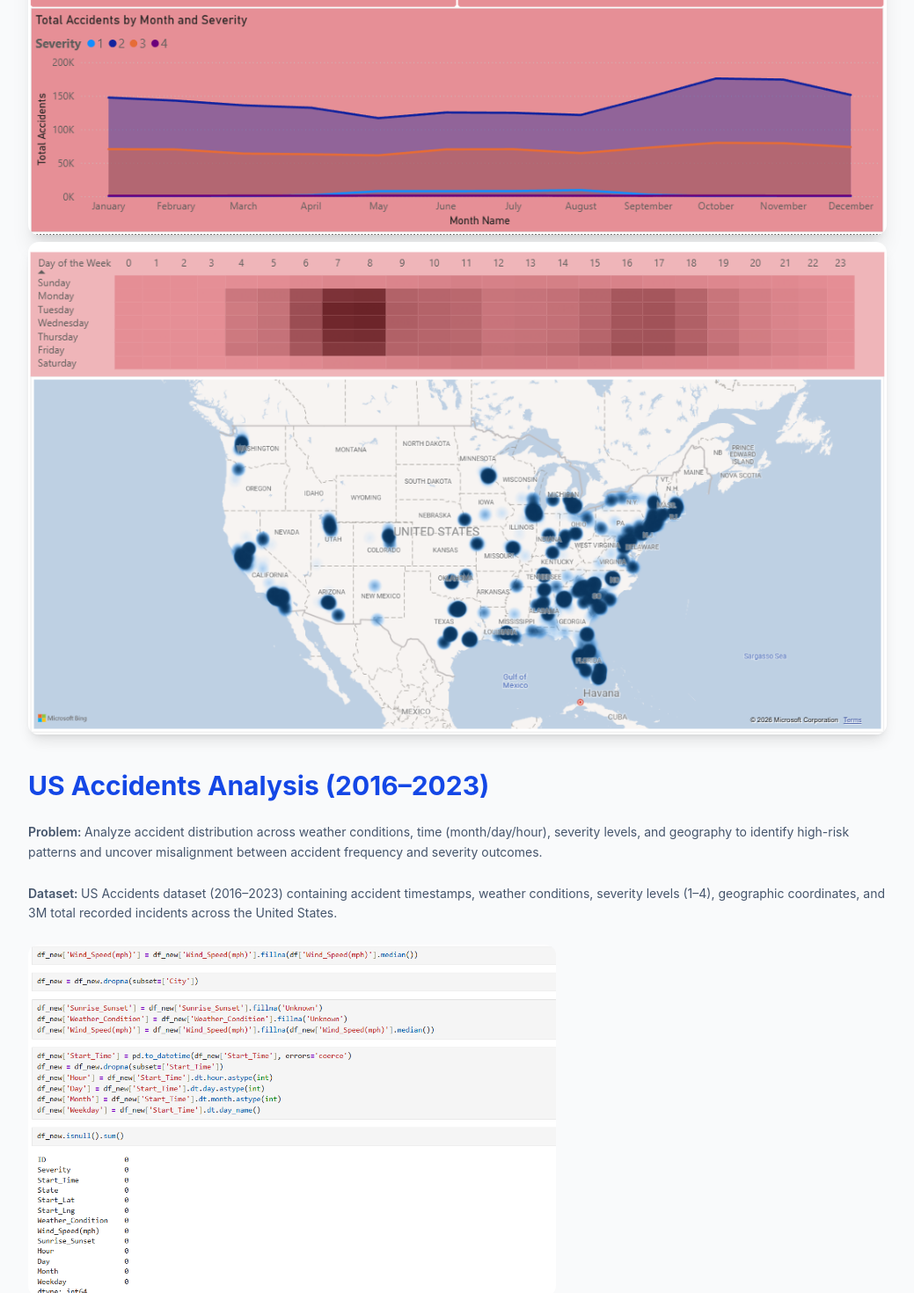
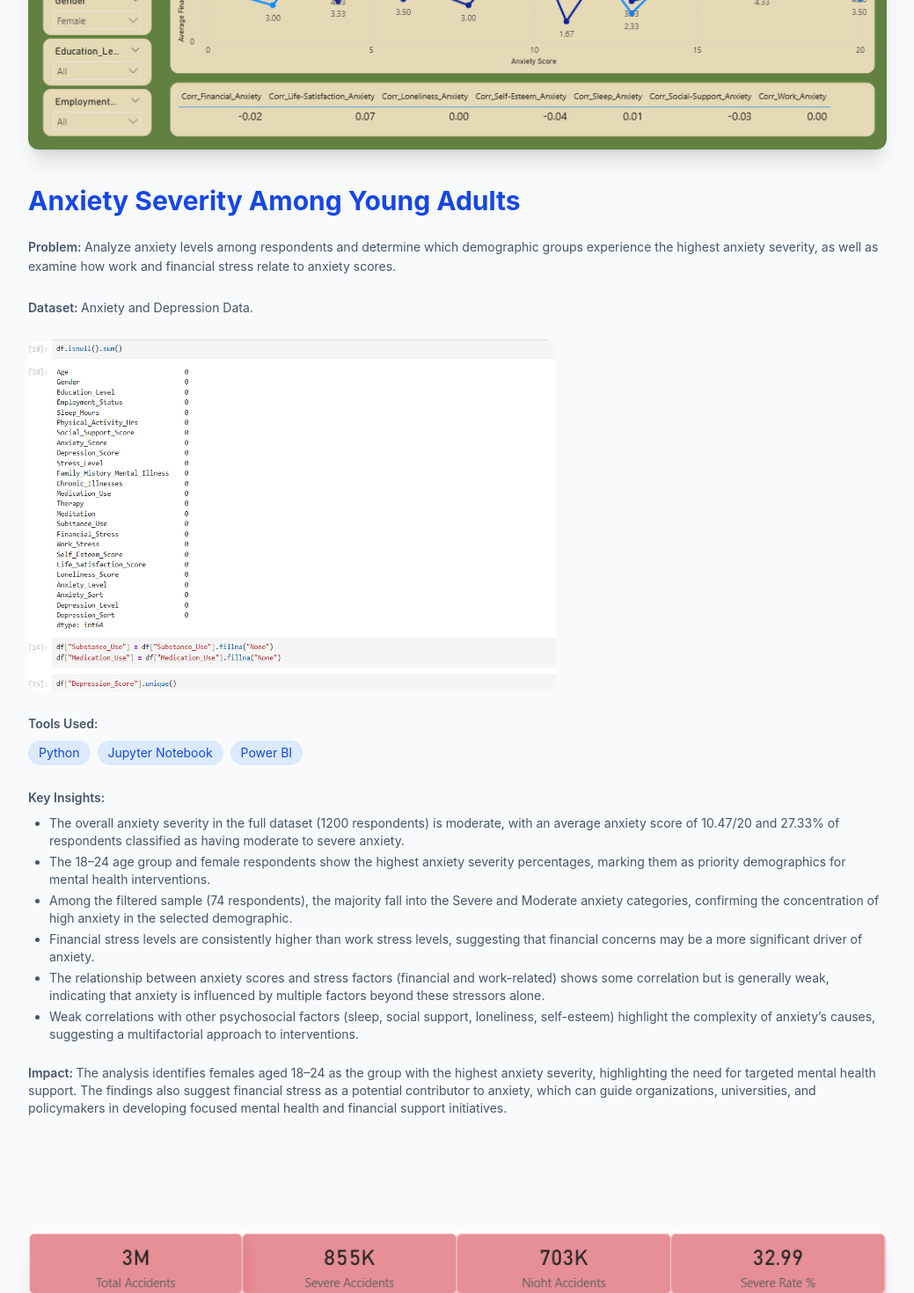
Before and after one commit to adrianefrndz/eds, a React (Vite) app: page / in a window 1280 px wide. Shown: the part 3563-5033 px from the top of the page at 88% size, without its empty margins (120-1159 px from the left). Built offline with nearby package versions, Linux system fonts and the light colour scheme.

Commit message:
small updates

```diff
--- a/src/data/dataAnalytics.ts
+++ b/src/data/dataAnalytics.ts
@@ -3,22 +3,53 @@ import employeePerformanceOverview from "../assets/dataAnalytics/performance.png
 import us1 from "../assets/dataAnalytics/us1.png";
 import us2 from "../assets/dataAnalytics/us2.png";
 import usDataCleaning from "../assets/dataAnalytics/us-dataCleaning.png";
+import anxiety from "../assets/dataAnalytics/anxiety.png";
+import anxietyDataCleaning from "../assets/dataAnalytics/anxiety-dataCleaning.png";
 
 export type Project = {
   title: string;
   imageUrl: string;
-  imageUrl2?:string;
-  imageDataCleaning?:string;
+  imageUrl2?: string;
+  imageDataCleaning?: string;
   problem: string;
   tools: string[];
   dataset: string;
   insights: string[];
-  impact?: string;
+  impact: string;
   github?: string;
   demo?: string;
 };
 
 export const dataAnalyticsProjects: Project[] = [
+  {
+    title: "Anxiety Severity Among Young Adults",
+    imageDataCleaning: anxietyDataCleaning,
+    imageUrl: anxiety,
+
+    problem:
+      "Analyze anxiety levels among respondents and determine which demographic groups experience the highest anxiety severity, as well as examine how work and financial stress relate to anxiety scores.",
+    dataset: "Anxiety and Depression Data.",
+
+    tools: ["Python", "Jupyter Notebook", "Power BI"],
+
+    insights: [
+      "The overall anxiety severity in the full dataset (1200 respondents) is moderate, with an average anxiety score of 10.47/20 and 27.33% of respondents classified as having moderate to severe anxiety.",
+      "The 18–24 age group and female respondents show the highest anxiety severity percentages, marking them as priority demographics for mental health interventions.",
+      "Among the filtered sample (74 respondents), the majority fall into the Severe and Moderate anxiety categories, confirming the concentration of high anxiety in the selected demographic.",
+      "Financial stress levels are consistently higher than work stress levels, suggesting that financial concerns may be a more significant driver of anxiety.",
+      "The relationship between anxiety scores and stress factors (financial and work-related) shows some correlation but is generally weak, indicating that anxiety is influenced by multiple factors beyond these stressors alone.",
+      "Weak correlations with other psychosocial factors (sleep, social support, loneliness, self-esteem) highlight the complexity of anxiety’s causes, suggesting a multifactorial approach to interventions.",
+    ],
+
+    impact: `The analysis identifies females aged 18–24 as the group with the highest anxiety severity,
+    highlighting the need for targeted mental health support. The findings also suggest financial stress
+    as a potential contributor to anxiety, which can guide organizations, universities, and policymakers
+    in developing focused mental health and financial support initiatives.`,
+
+    github: "https://github.com/yourusername/workforce-engagement-analysis",
+
+    demo: "https://your-dashboard-link.com",
+  },
   {
     title: "US Accidents Analysis (2016–2023)",
 
@@ -40,7 +71,7 @@ export const dataAnalyticsProjects: Project[] = [
       "Commute hours (7–9 AM and 3–6 PM) showed the highest concentration of accidents, highlighting traffic congestion as a major risk factor.",
       "Night-time accidents reached 703K, suggesting increased risk linked to reduced visibility and driver fatigue.",
       "Accident volume fluctuated slightly by month, with peaks around October and November, but severity rates remained relatively stable.",
-    "High-density urban states such as California, Texas, Florida, and the Northeast corridor exhibited the strongest accident clustering."
+      "High-density urban states such as California, Texas, Florida, and the Northeast corridor exhibited the strongest accident clustering.",
     ],
 
     impact:
```
Also changed, not shown: src/assets/dataAnalytics/anxiety-dataCleaning.png (added), src/assets/dataAnalytics/anxiety.png (added). Lines whose indentation alone changed are shown as unchanged.
